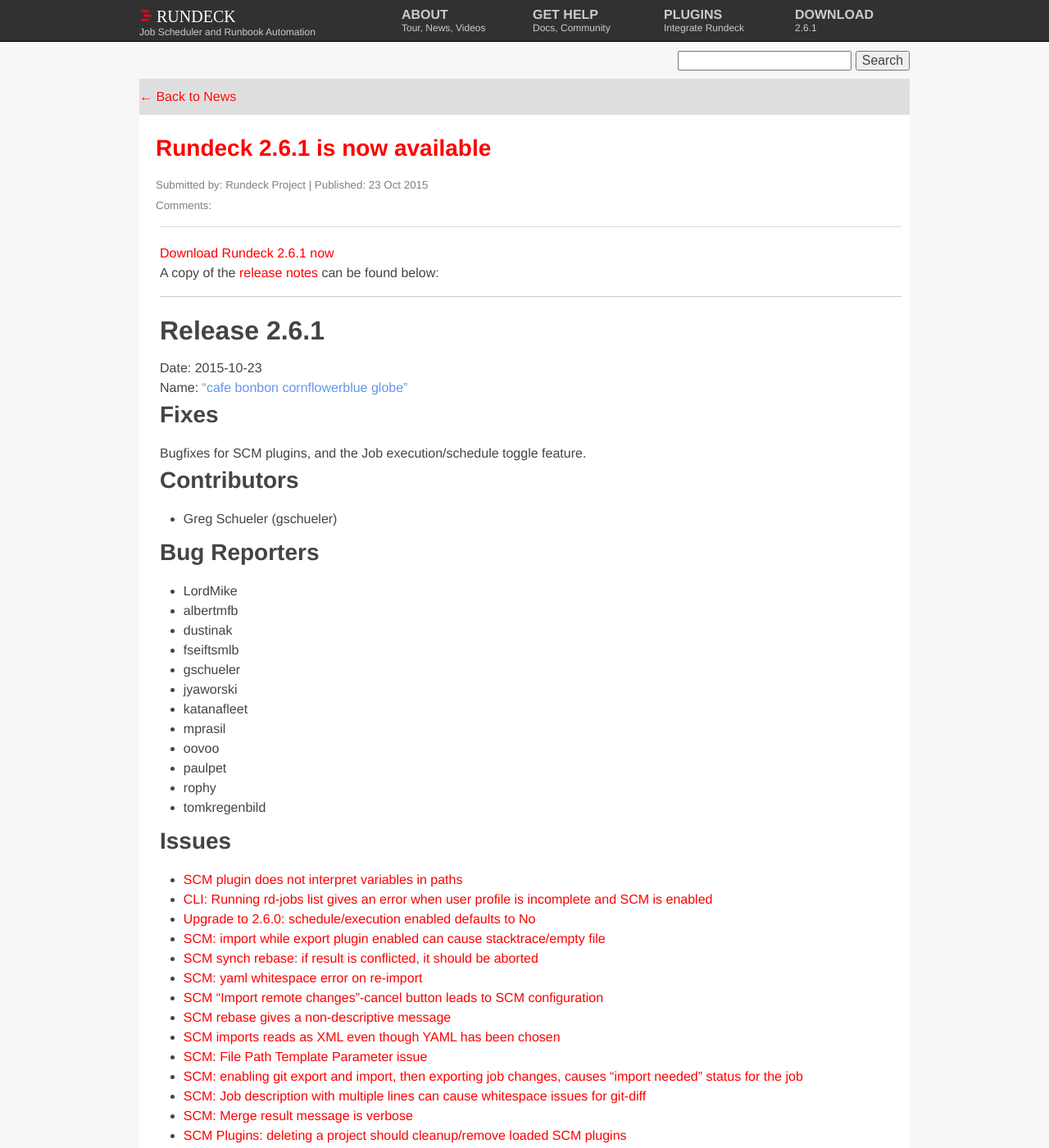
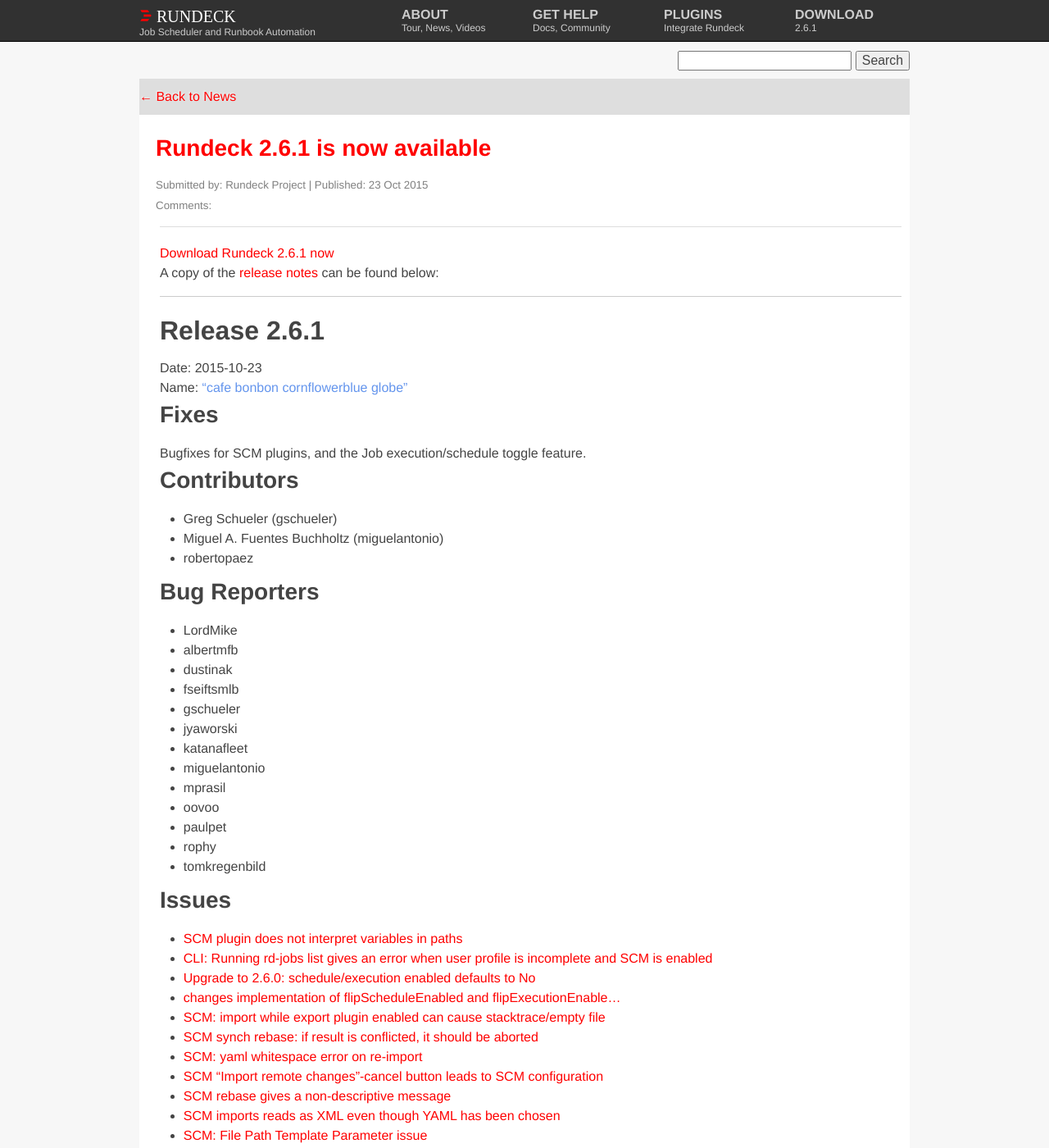
Before and after one commit to rundeck/rundeck-ghpages, a Jekyll site: the page built from news/_posts/2015-10-23-rundeck-2.6.1.md, in a window 1280 px wide and 1400 px high. Shown: the whole window at 82% size. Built offline with Jekyll 4.4.1, drawn with Linux system fonts in a browser that asks for light colours; nearby versions of some CDN libraries; comment, search, counter and statistics services are not loaded.

Commit message:
update release notes for 2.6.1

```diff
--- a/news/_posts/2015-10-23-rundeck-2.6.1.md
+++ b/news/_posts/2015-10-23-rundeck-2.6.1.md
@@ -30,6 +30,8 @@
 ## Contributors
 
 * Greg Schueler (gschueler)
+* Miguel A. Fuentes Buchholtz (miguelantonio)
+* robertopaez
 
 ## Bug Reporters
 
@@ -40,6 +42,7 @@
 * gschueler
 * jyaworski
 * katanafleet
+* miguelantonio
 * mprasil
 * oovoo
 * paulpet
@@ -51,6 +54,7 @@
 * [SCM plugin does not interpret variables in paths](https://github.com/rundeck/rundeck/issues/1510)
 * [CLI: Running rd-jobs list gives an error when user profile is incomplete and SCM is enabled](https://github.com/rundeck/rundeck/issues/1509)
 * [Upgrade to 2.6.0: schedule/execution enabled defaults to No](https://github.com/rundeck/rundeck/issues/1502)
+* [changes implementation of flipScheduleEnabled and flipExecutionEnable…](https://github.com/rundeck/rundeck/pull/1501)
 * [SCM: import while export plugin enabled can cause stacktrace/empty file](https://github.com/rundeck/rundeck/issues/1499)
 * [SCM synch rebase: if result is conflicted, it should be aborted](https://github.com/rundeck/rundeck/issues/1497)
 * [SCM: yaml whitespace error on re-import](https://github.com/rundeck/rundeck/issues/1496)
```
